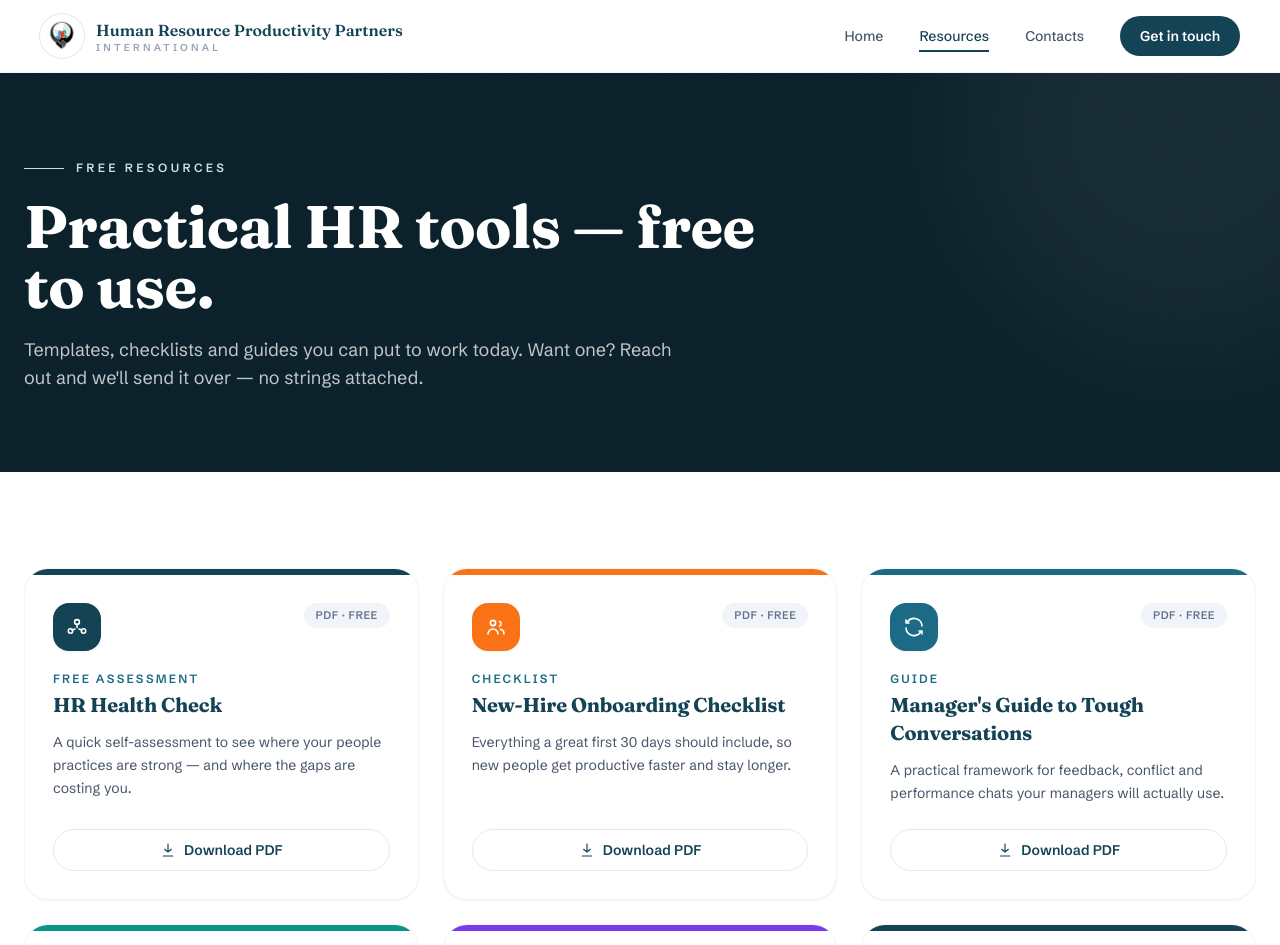
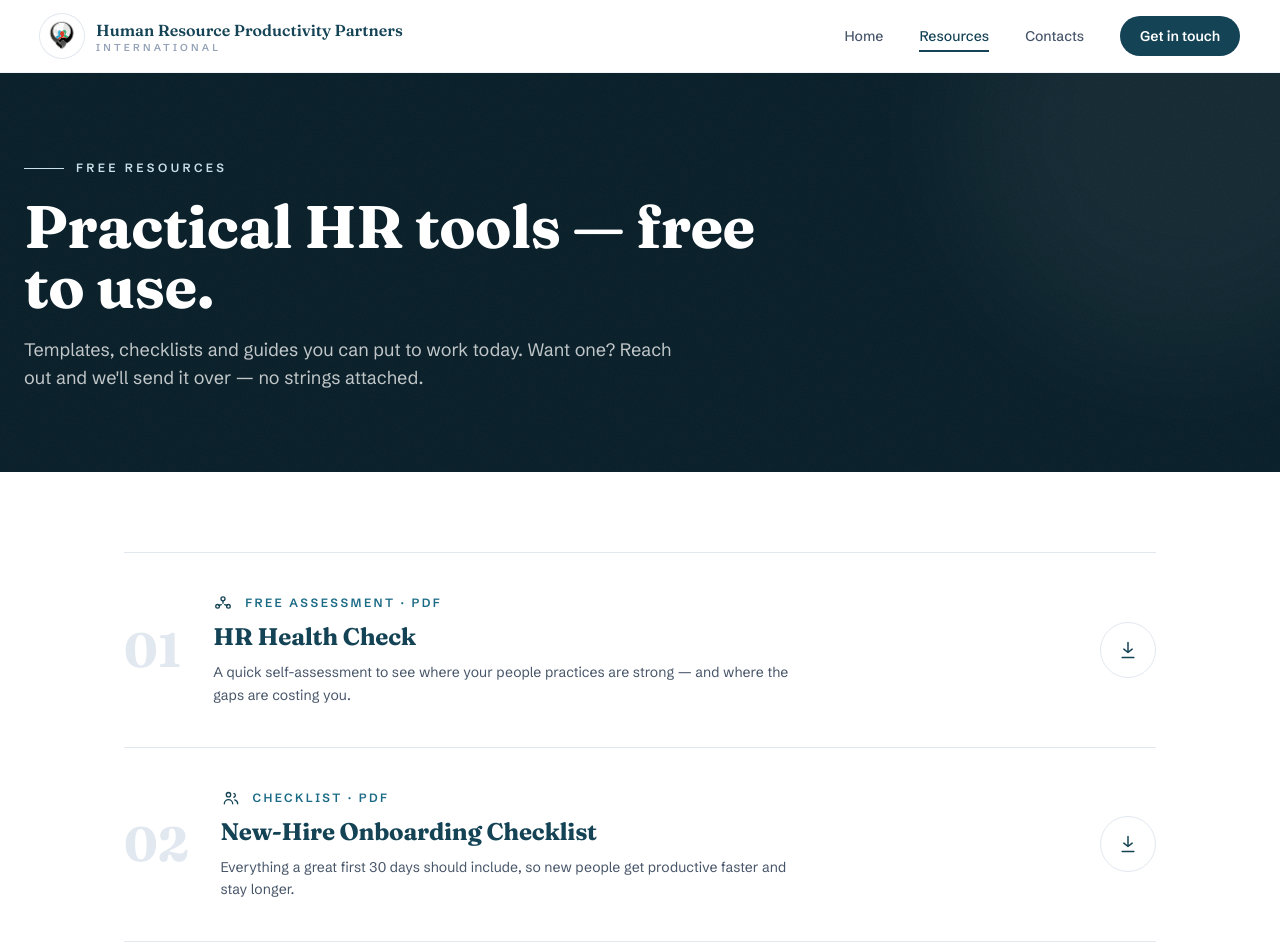
Before and after one commit to Dougsworth/hrproductivitypartners, a React (Vite) app: page /resources in a window 1280 px wide. Shown: the top 945 px of the page. Built offline with nearby package versions, Linux system fonts and the light colour scheme.

Commit message:
Replace Resources card grid with clean editorial index list (numbered rows, dividers, download affordance)

```diff
--- a/src/pages/Resources.tsx
+++ b/src/pages/Resources.tsx
@@ -33,59 +33,44 @@ export const Resources = () => {
         </div>
       </section>
 
-      {/* ===== Resource grid ===== */}
-      <section className="bg-white py-16 sm:py-24">
-        <div className="mx-auto grid max-w-[1280px] gap-6 px-6 sm:grid-cols-2 lg:grid-cols-3">
-          {resources.map((r, i) => {
-            const accents = [
-              "bg-[#144355]",
-              "bg-[#f97316]",
-              "bg-[#1b6b86]",
-              "bg-[#0d9488]",
-              "bg-[#7c3aed]",
-              "bg-[#144355]",
-            ];
-            const accent = accents[i % accents.length];
-            return (
-              <Reveal
-                key={r.title}
-                delay={(i % 3) * 110}
-                className="group relative flex h-full flex-col overflow-hidden rounded-3xl border border-slate-100 bg-white shadow-sm transition-all duration-300 hover:-translate-y-1.5 hover:shadow-xl"
-              >
-                {/* colored top accent bar */}
-                <span className={`block h-1.5 w-full ${accent}`} aria-hidden />
+      {/* ===== Resource index — editorial list ===== */}
+      <section className="bg-white py-12 sm:py-20">
+        <div className="mx-auto max-w-[1080px] px-6">
+          <div className="border-t border-slate-200">
+            {resources.map((r, i) => (
+              <Reveal key={r.title} delay={(i % 3) * 80}>
+                <a
+                  href={r.file}
+                  target="_blank"
+                  rel="noopener noreferrer"
+                  download
+                  className="group grid grid-cols-[auto_1fr_auto] items-center gap-5 border-b border-slate-200 py-8 transition-colors hover:bg-slate-50/70 sm:gap-8 sm:py-10"
+                >
+                  {/* index number */}
+                  <span className="font-display text-3xl font-bold text-slate-200 transition-colors group-hover:text-accent sm:text-5xl">
+                    {String(i + 1).padStart(2, "0")}
+                  </span>
 
-                <div className="flex flex-1 flex-col p-7">
-                  <div className="flex items-start justify-between">
-                    <div
-                      className={`grid h-12 w-12 place-items-center rounded-2xl text-white shadow-sm transition-transform duration-300 group-hover:-rotate-6 group-hover:scale-110 ${accent}`}
-                    >
-                      <Icon name={r.icon} className="h-6 w-6" />
+                  {/* title + meta */}
+                  <div className="min-w-0">
+                    <div className="flex items-center gap-3">
+                      <Icon name={r.icon} className="hidden h-5 w-5 text-brand sm:block" />
+                      <span className="text-xs font-semibold uppercase tracking-[0.2em] text-accent">
+                        {r.tag} · PDF
+                      </span>
                     </div>
-                    <span className="rounded-full bg-slate-100 px-3 py-1 text-[11px] font-semibold uppercase tracking-wider text-slate-500">
-                      PDF · Free
-                    </span>
+                    <h3 className="mt-2 font-display text-xl font-bold text-brand transition-colors group-hover:text-brand-700 sm:text-2xl">
+                      {r.title}
+                    </h3>
+                    <p className="mt-2 max-w-xl text-sm leading-relaxed text-slate-600">
+                      {r.body}
+                    </p>
                   </div>
 
-                  <span className="mt-5 text-xs font-semibold uppercase tracking-[0.18em] text-accent">
-                    {r.tag}
-                  </span>
-                  <h3 className="mt-1 font-display text-xl font-bold text-brand">
-                    {r.title}
-                  </h3>
-                  <p className="mt-3 flex-1 text-sm leading-relaxed text-slate-600">
-                    {r.body}
-                  </p>
-
-                  <a
-                    href={r.file}
-                    target="_blank"
-                    rel="noopener noreferrer"
-                    download
-                    className="mt-6 inline-flex items-center justify-center gap-2 rounded-full border border-slate-200 px-5 py-2.5 text-sm font-semibold text-brand transition-all group-hover:border-brand group-hover:bg-brand group-hover:text-white"
-                  >
+                  {/* download affordance */}
+                  <span className="grid h-12 w-12 shrink-0 place-items-center rounded-full border border-slate-200 text-brand transition-all group-hover:border-brand group-hover:bg-brand group-hover:text-white sm:h-14 sm:w-14">
                     <svg
-                      className="h-4 w-4 transition-transform group-hover:translate-y-0.5"
+                      className="h-5 w-5 transition-transform group-hover:translate-y-0.5"
                       viewBox="0 0 24 24"
                       fill="none"
                       stroke="currentColor"
@@ -96,12 +81,11 @@ export const Resources = () => {
                     >
                       <path d="M12 3v12M7 11l5 4 5-4M5 21h14" />
                     </svg>
-                    {r.cta}
-                  </a>
-                </div>
+                  </span>
+                </a>
               </Reveal>
-            );
-          })}
+            ))}
+          </div>
         </div>
       </section>
 
```
